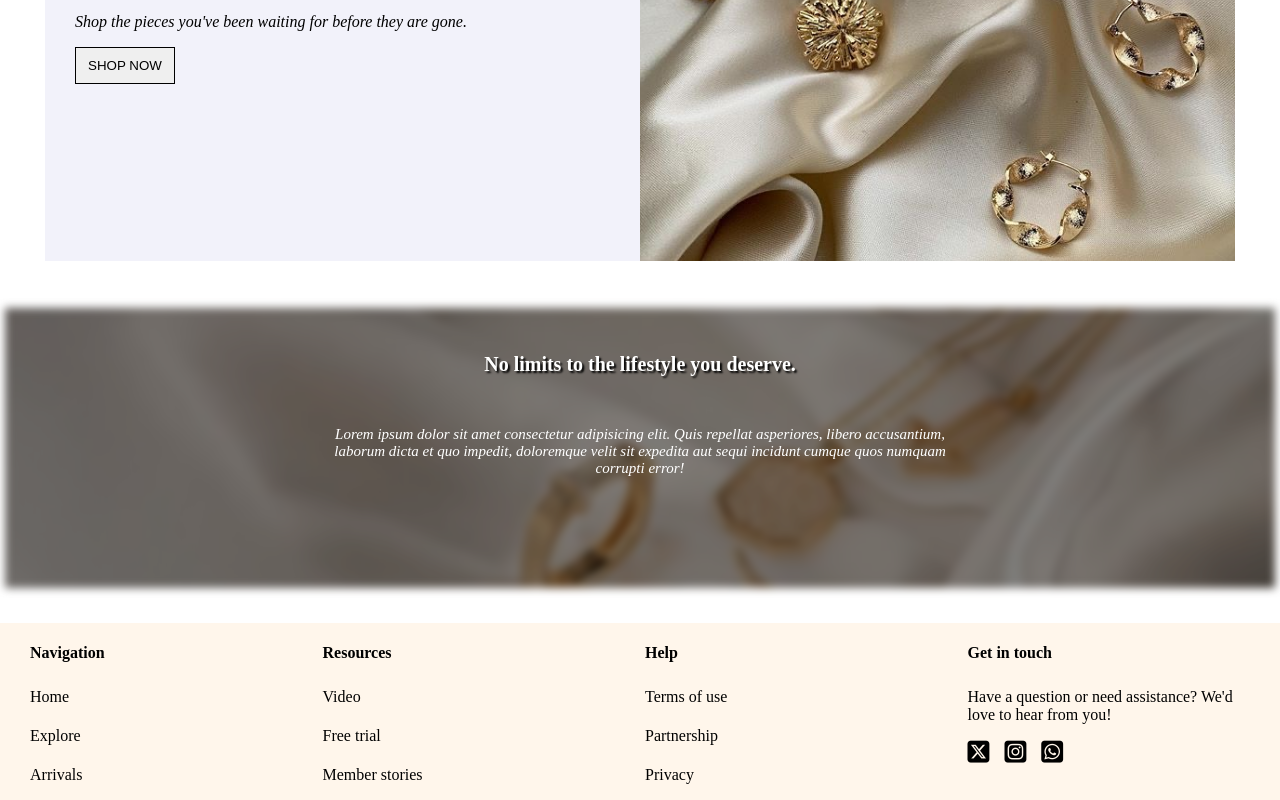
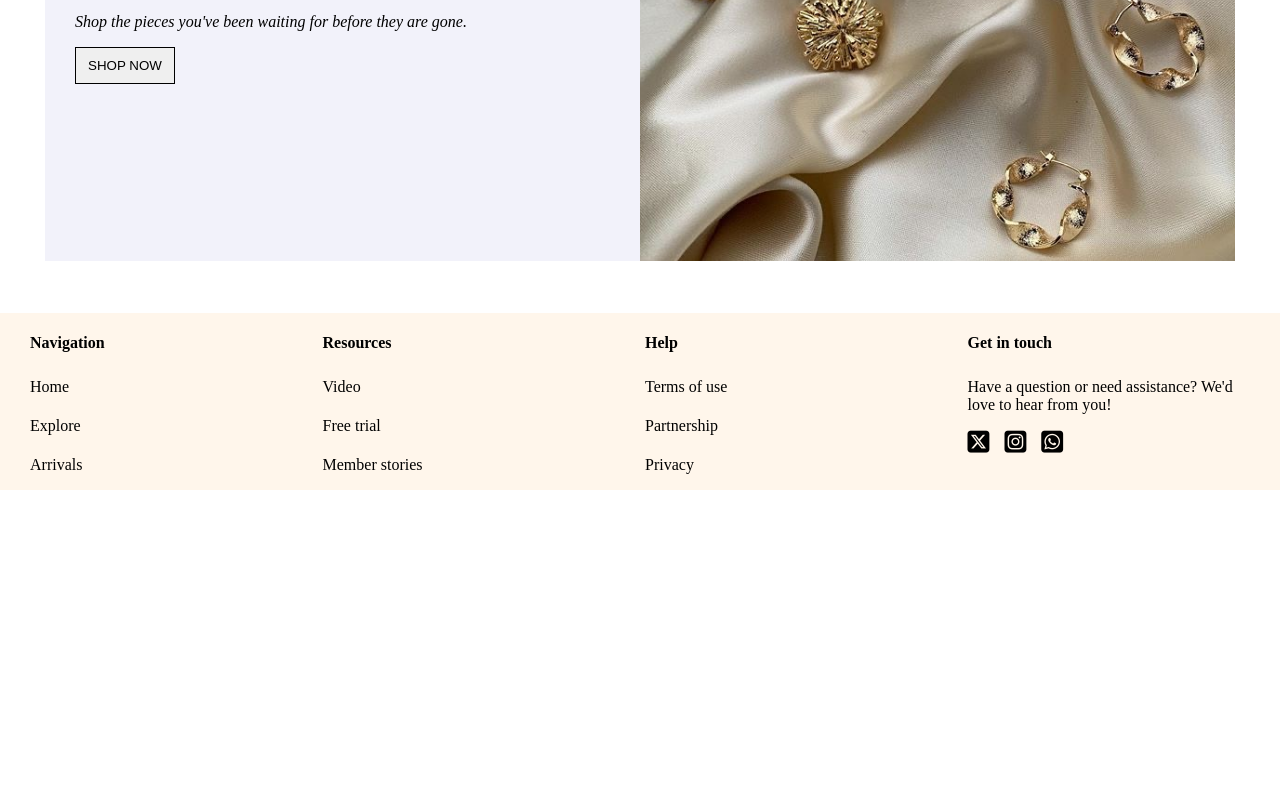
Before and after one commit to meerah-01/Jewel-website-Serendipity, a plain HTML site: page index.html in a window 1280 px wide. Shown: the part 2173-2973 px from the top of the page. After the commit the page ends 2663 px from the top, so only its background shows below. Drawn offline with Linux system fonts and the light colour scheme.

Commit message:
Fix HTML formatting and structure

```diff
--- a/index.html
+++ b/index.html
@@ -147,15 +147,6 @@
           <img src="/images/12.JPG" alt="" />
         </div>
       </section>
-      <section class="blur">
-        <div class="blurry">
-            <img src="/images/13.jpg"/>
-            <div class="cover">
-              <p> No limits to the lifestyle you deserve.</p>
-              <p class="detail">
-                Lorem ipsum dolor sit amet consectetur adipisicing elit. Quis repellat asperiores, libero accusantium, laborum dicta et quo impedit, doloremque velit sit expedita aut sequi incidunt cumque quos numquam corrupti error!
-              </p>
-      </section>
     </main>
     <footer class="contact">
       <div class="nav">
```
